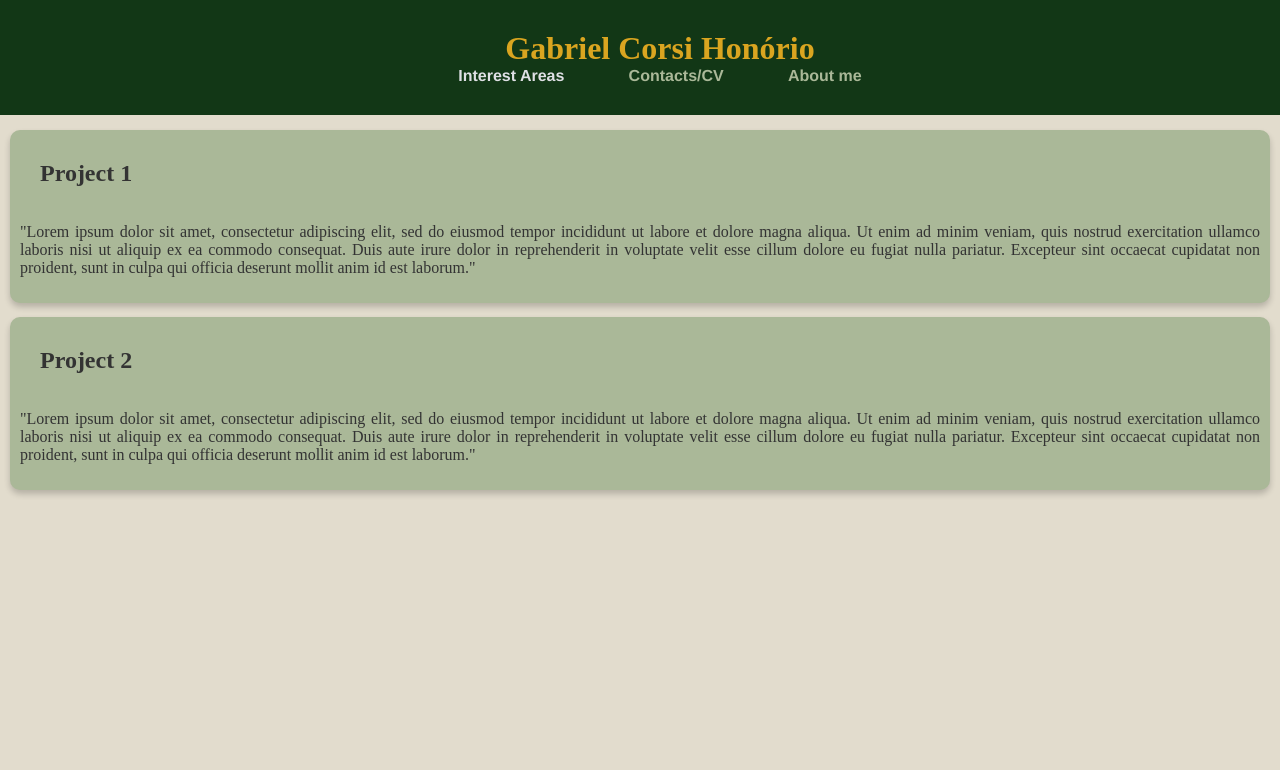
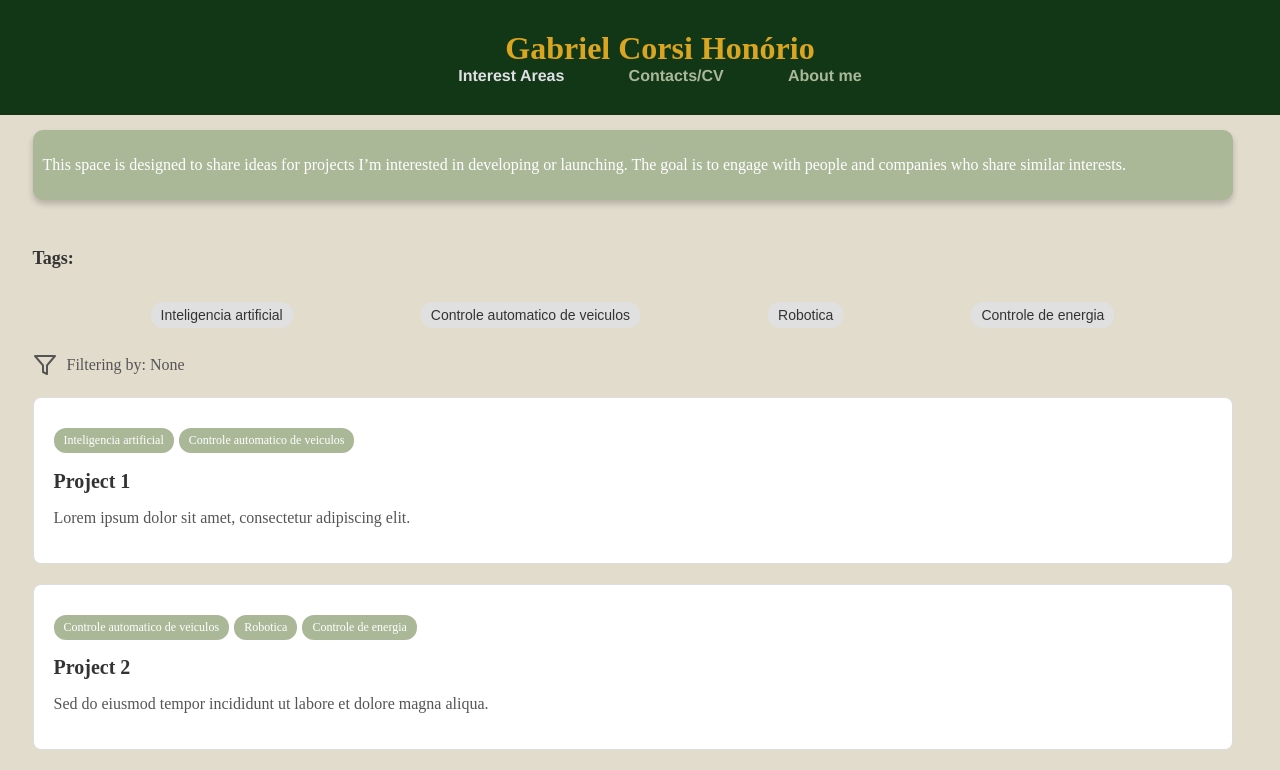
Before and after one commit to GabrielCorsiHonorio/EPC_IA_VAR_JO, a Next.js app: page /AreaDeInteresse in a window 1280 px wide. Shown: the top 770 px of the page. Built offline with nearby package versions, Linux system fonts and the light colour scheme; a web font is replaced by a local one.

Commit message:
Desenvolvimento da funcionalidade da pagina de interesses e ajuste do header (somente nesta página)

```diff
--- a/pages/AreaDeInteresse.js
+++ b/pages/AreaDeInteresse.js
@@ -1,54 +1,125 @@
 import { useRouter } from 'next/router';
 import styles from '../styles/AdI.module.css';
-
+import { useState } from "react";
+import { Tag, Filter } from "lucide-react";
 
 const AdI = () => {
-    const router = useRouter();
+  const router = useRouter();
 
+  const [tags, setTags] = useState(["Inteligencia artificial", "Controle automatico de veiculos", "Robotica", "Controle de energia"]);
+  const [selectedTags, setSelectedTags] = useState([]);
+  const [blocks, setBlocks] = useState([
+    {
+      id: 1,
+      title: "Project 1",
+      text: "Lorem ipsum dolor sit amet, consectetur adipiscing elit.",
+      tags: ["Inteligencia artificial", "Controle automatico de veiculos"],
+    },
+    {
+      id: 2,
+      title: "Project 2",
+      text: "Sed do eiusmod tempor incididunt ut labore et dolore magna aliqua.",
+      tags: ["Controle automatico de veiculos", "Robotica", "Controle de energia"],
+    },
+    {
+      id: 3,
+      title: "Project 3",
+      text: "Ut enim ad minim veniam, quis nostrud exercitation ullamco laboris.",
+      tags: ["Inteligencia artificial", "Controle de energia"],
+    },
+    {
+      id: 4,
+      title: "Project 4",
+      text: "Ut enim ad minim veniam, quis nostrud exercitation ullamco laboris.",
+      tags: ["Inteligencia artificial", "Controle automatico de veiculos", "Robotica", "Controle de energia"],
+    },
+  ]);
 
-    return (
+  // Adiciona ou remove tags selecionadas para o filtro
+  const toggleTag = (tag) => {
+    setSelectedTags((prev) =>
+      prev.includes(tag) ? prev.filter((t) => t !== tag) : [...prev, tag]
+    );
+  };
+
+  // Filtra os blocos com base nas tags selecionadas
+  const filteredBlocks = selectedTags.length
+    ? blocks.filter((block) =>
+        selectedTags.every((tag) => block.tags.includes(tag))
+      )
+    : blocks;
+
+  return (
     <div className={styles.pageContainer}>
       <header className={styles.header}>
-        <a className={styles.title} onClick={() => router.push('/')}>Gabriel Corsi Honório</a>
+        <a className={styles.title} onClick={() => router.push('/')}>
+          Gabriel Corsi Honório
+        </a>
         <div className={styles.navContainer}>
           <nav className={styles.nav}>
-          <a className={styles.nav_set} >Interest Areas</a>
-          <a className={styles.nav_link} onClick={() => router.push('/contatosCV')}>Contacts/CV</a>
-          <a className={styles.nav_link} onClick={() => router.push('/QuemSouEu')}>About me</a>
-        </nav>
+            <a className={styles.nav_set}>Interest Areas</a>
+            <a className={styles.nav_link} onClick={() => router.push('/contatosCV')}>
+              Contacts/CV
+            </a>
+            <a className={styles.nav_link} onClick={() => router.push('/QuemSouEu')}>
+              About me
+            </a>
+          </nav>
         </div>
       </header>
 
-
       <div className={styles.pageContent}>
         <main className={styles.mainContent}>
-
-        <section className={styles.section} id="vue-ensemble">
-          <h2 className={styles.sectionTitle}>Project 1</h2>
+        <section className={styles.section}>
           <div className={styles.sectionBlock}>
           <p className={styles.sectionText}>
-          "Lorem ipsum dolor sit amet, consectetur adipiscing elit, sed do eiusmod tempor incididunt ut labore et dolore magna aliqua. Ut enim ad minim veniam, quis nostrud exercitation ullamco laboris nisi ut aliquip ex ea commodo consequat. Duis aute irure dolor in reprehenderit in voluptate velit esse cillum dolore eu fugiat nulla pariatur. Excepteur sint occaecat cupidatat non proident, sunt in culpa qui officia deserunt mollit anim id est laborum."
+          This space is designed to share ideas for projects I’m interested in developing or launching. The goal is to engage with people and companies who share similar interests.
           </p>
           </div>
         </section>
+          <div className={styles.tagsContainer}>
+            <h3 className={styles.tagsTitle}>Tags:</h3>
+            <div className={styles.tagsList}>
+              {tags.map((tag) => (
+                <button
+                  key={tag}
+                  onClick={() => toggleTag(tag)}
+                  className={`${styles.tagButton} ${
+                    selectedTags.includes(tag) ? styles.activeTag : ""
+                  }`}
+                >
+                  {tag}
+                </button>
+              ))}
+            </div>
+          </div>
 
-        <section className={styles.section} id="vue-ensemble">
-          <h2 className={styles.sectionTitle}>Project 2</h2>
-          <div className={styles.sectionBlock}>
-          <p className={styles.sectionText}>
-          "Lorem ipsum dolor sit amet, consectetur adipiscing elit, sed do eiusmod tempor incididunt ut labore et dolore magna aliqua. Ut enim ad minim veniam, quis nostrud exercitation ullamco laboris nisi ut aliquip ex ea commodo consequat. Duis aute irure dolor in reprehenderit in voluptate velit esse cillum dolore eu fugiat nulla pariatur. Excepteur sint occaecat cupidatat non proident, sunt in culpa qui officia deserunt mollit anim id est laborum."
-          </p>
+          <div className={styles.filterContainer}>
+            <Filter className={styles.filterIcon} />
+            <span className={styles.filterText}>
+              Filtering by: {selectedTags.join(", ") || "None"}
+            </span>
           </div>
-        </section>
 
+          <div className={styles.blocksContainer}>
+            {filteredBlocks.map((block) => (
+              <section key={block.id} className={styles.block}>
+                <div className={styles.blockTags}>
+                  {block.tags.map((tag) => (
+                    <span key={tag} className={styles.blockTag}>
+                      {tag}
+                    </span>
+                  ))}
+                </div>
+                <h2 className={styles.blockTitle}>{block.title}</h2>
+                <p className={styles.blockText}>{block.text}</p>
+              </section>
+            ))}
+          </div>
         </main>
-
-          {/* <footer className={styles.footer}>
-            <p>&copy; 2024 Blog Technologique</p>
-          </footer> */}
       </div>
-  </div>
-    );
+    </div>
+  );
 };
 
 export default AdI;
--- a/styles/AdI.module.css
+++ b/styles/AdI.module.css
@@ -8,6 +8,12 @@
     top: 0;
     left: 0;
     padding: 0;
+
+    flex-direction: column; /* Garantir que o conteúdo seja empilhado verticalmente */
+    min-height: 100vh; /* Ocupa toda a altura da tela */
+    width: 100%; /* Ocupa toda a largura da tela */
+    margin: 0;
+    box-sizing: border-box;
   }
 
   .header {
@@ -35,11 +41,11 @@
     display: flex;
     flex: 1;
     white-space: nowrap;
-    scrollbar-width: none;
+    scrollbar-width:none;
     /* align-items: center; */
     width: 40vw;
-    /* -ms-overflow-style: none;  */
-    /* overflow-x: auto;  */
+    /* flex-direction: column; */
+
   }
 
   .nav {
@@ -47,20 +53,17 @@
     display: flex;
     align-items: center;
     justify-content: space-evenly;
-    /* overflow-x: auto;  */
+    overflow-x: auto;
     cursor: pointer;
+    /* overflow: hidden; */
 }
 
 .nav::-webkit-scrollbar {
-  height: 5px;
+  height: 2px;
 }
 
 .nav::-webkit-scrollbar-thumb {
   background: #aab898;
-}
-
-.nav::-webkit-scrollbar-thumb:hover {
-  background: #333;
 }
 
 
@@ -90,19 +93,30 @@
   }
 
 
-
- .pageContent {
+.pageContent {
+  position:static;
   display: flex;
   background-color: #e2dccd;
   color: #333;
   padding-top: 120px;
   overflow: hidden;
-  height: 100vh;
-  }
+  width: 100%;
+  /* height: 100%; */
+  box-sizing: border-box;
+  /* min-height: 100vh; */
+  padding-right: 15px;
+  min-height: 100vh;
+}
 
-.mainContent{
-    display: block;
-    margin: 10px;
+.mainContent {
+  display: flex;
+  margin: 0 auto; /* Centraliza o conteúdo */
+  flex-direction: column;
+  gap: 20px;
+  width: 100%;
+  max-width: 1200px;
+  padding: 10px;
+  /* height: 100%; */
 }
 
 .section{
@@ -115,11 +129,6 @@
     overflow: hidden;
 }
 
-.sectionTitle{
-    text-align: left;
-    padding-left: 20px;
-}
-
 .sectionBlock {
   display: flex;
   flex-wrap: wrap;
@@ -130,8 +139,118 @@
 
 .sectionText{
   text-align: justify;
+  color: white;
 }
 
+
+/* TAGS */
+
+.tagsContainer {
+  display: flex;
+  flex-direction: column;
+  gap: 10px;
+
+}
+
+
+.tagsTitle {
+  font-size: 18px;
+  font-weight: bold;
+}
+
+.tagsList {
+  display: flex;
+  gap: 10px;
+  justify-content: space-evenly;
+  width: 100%;
+
+  overflow-x: auto; /* Permite rolagem horizontal */
+  padding: 5px 0; /* Espaçamento interno vertical */
+}
+
+.tagsList::-webkit-scrollbar {
+  height: 5px;
+}
+
+.tagsList::-webkit-scrollbar-thumb {
+  background: #aab898;
+}
+
+.tagButton {
+  padding: 5px 10px;
+  font-size: 14px;
+  border-radius: 12px;
+  background-color: #e0e0e0;
+  border: none;
+  cursor: pointer;
+  color:#333;
+}
+
+.tagButton:hover {
+  background-color: #aab898;
+  color: white;
+}
+
+.activeTag {
+  background-color: #aab898;
+  color: white;
+}
+
+.filterContainer {
+  display: flex;
+  align-items: center;
+  gap: 10px;
+}
+
+.filterIcon {
+  width: 24px;
+  height: 24px;
+  color: #555;
+}
+
+.filterText {
+  color: #555;
+}
+
+.blocksContainer {
+  display: flex;
+  flex-direction: column;
+  gap: 20px;
+}
+
+.block {
+  padding: 20px;
+  border: 1px solid #ddd;
+  border-radius: 8px;
+  background-color: #fff;
+  /* width: 100%; */
+}
+
+.blockTitle {
+  font-size: 20px;
+  font-weight: bold;
+  margin-bottom: 10px;
+}
+
+.blockText {
+  color: #555;
+}
+
+.blockTags {
+  display: flex;
+  gap: 5px;
+  margin-top: 10px;
+  flex-wrap: wrap;
+}
+
+.blockTag {
+  padding: 5px 10px;
+  font-size: 12px;
+  border-radius: 12px;
+  /* background-color: #e0e0e0; */
+  background-color: #aab898;
+  color: white;
+}
 
 
 @media (max-width: 975px) {
```
